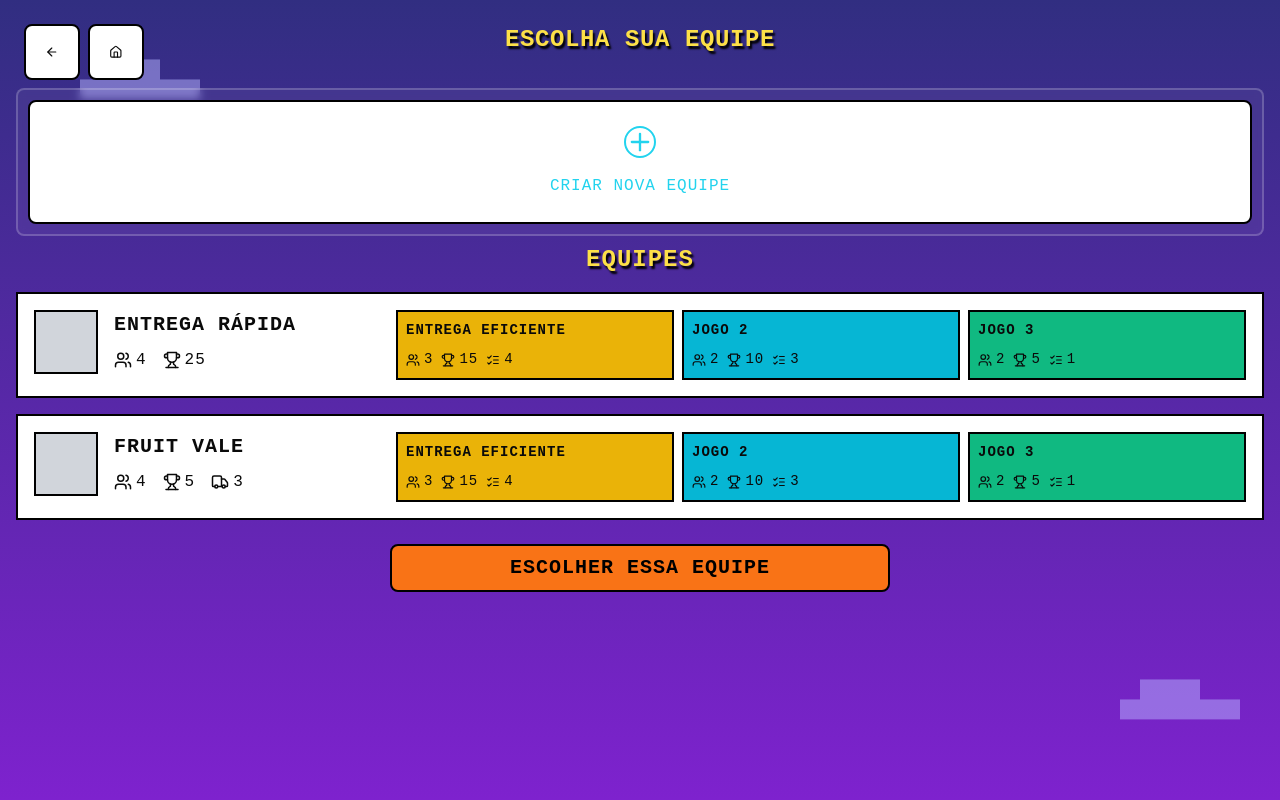
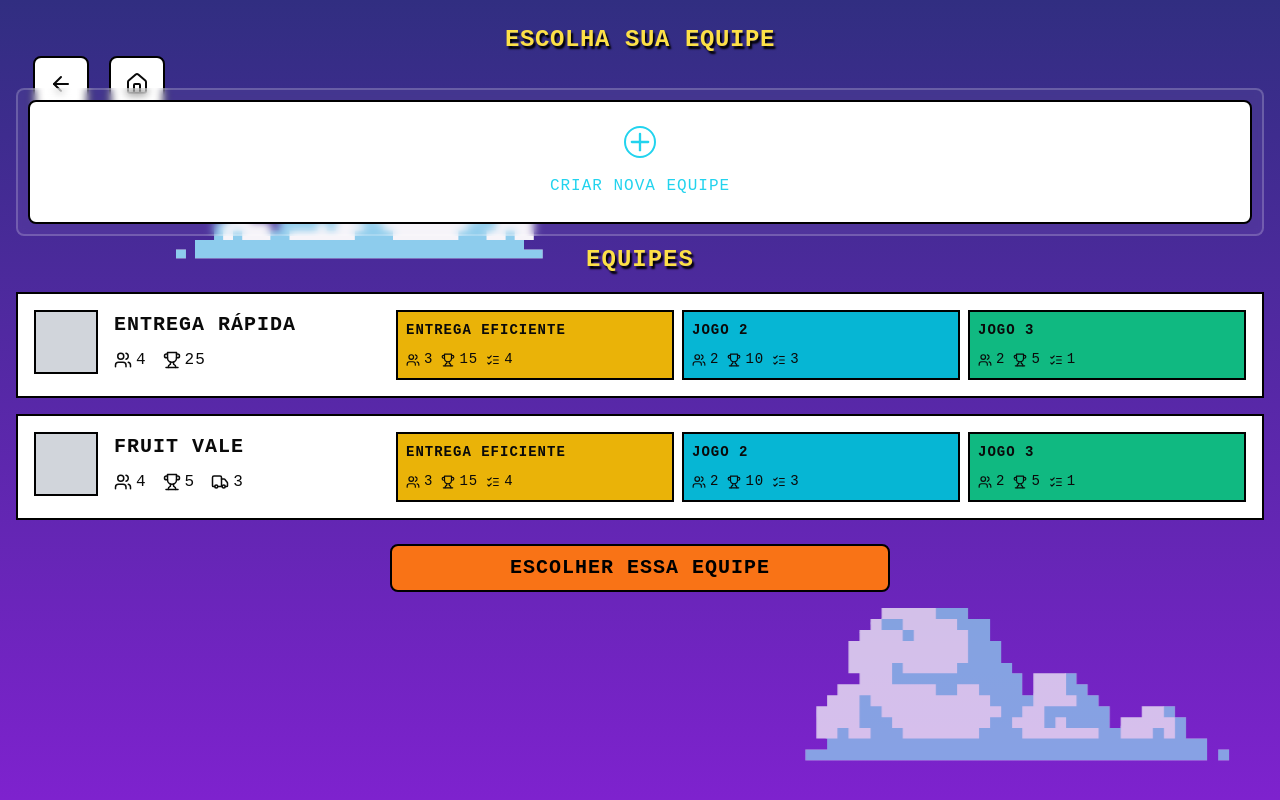
Before and after one commit to HenriqueCintra/Ultima-Tentativa-do-Dia-, a React (Vite) app: page /choose-team in a window 1280 px wide. Built offline with nearby package versions, Linux system fonts and the light colour scheme; no server answers.

Commit message:
style: ajustes na tela

```diff
--- a/src/components/ButtonHomeBack.tsx
+++ b/src/components/ButtonHomeBack.tsx
@@ -13,7 +13,7 @@ export const ButtonHomeBack = ({
     <button
       onClick={onClick}
       type="button"
-      className="w-10 h-10 bg-white rounded-md flex items-center justify-center text-black"
+      className="flex items-center justify-center w-14 h-14 bg-white border-2 border-black hover:shadow-[4px_4px_0px_0px_rgba(0,0,0,1)] transition-all hover:-translate-x-[2px] hover:-translate-y-[2px]"
       aria-label="Voltar para página anterior"
     >
         <div className="justify-self-center">
--- a/src/components/Cloud.tsx
+++ b/src/components/Cloud.tsx
@@ -4,6 +4,9 @@ interface CloudProps {
   className?: string;
   position: string;
 }
+// Essas nuvens são usadas para criar um efeito visual de nuvens pixeladas no fundo do jogo.
+// são menores e mais simples que as nuvens do jogo, mas nao exclui a possibilidade de serem usadas no jogo, mas atualmente
+//eelas não estão sendo utilizadas.
 
 const Cloud: React.FC<CloudProps> = ({ className, position }) => {
   return (
--- a/src/components/Navigation.tsx
+++ /dev/null
@@ -1,17 +0,0 @@
-import React from 'react';
-import { Home, ArrowLeft } from 'lucide-react';
-
-const Navigation: React.FC = () => {
-  return (
-    <div className="absolute top-6 left-6 flex space-x-2">
-      <button className="flex items-center justify-center w-14 h-14 bg-white border-2 border-black hover:shadow-[4px_4px_0px_0px_rgba(0,0,0,1)] transition-all hover:-translate-x-[2px] hover:-translate-y-[2px]">
-        <ArrowLeft size={24} />
-      </button>
-      <button className="flex items-center justify-center w-14 h-14 bg-white border-2 border-black hover:shadow-[4px_4px_0px_0px_rgba(0,0,0,1)] transition-all hover:-translate-x-[2px] hover:-translate-y-[2px]">
-        <Home size={24} />
-      </button>
-    </div>
-  );
-};
-
-export default Navigation;
--- a/src/pages/ChooseTeam/ChooseTeam.tsx
+++ b/src/pages/ChooseTeam/ChooseTeam.tsx
@@ -1,15 +1,18 @@
 import { useState } from 'react';
-import Navigation from '../../components/Navigation';
 import TeamCard from '../../components/TeamCard';
 import CreateTeamButton from '../../components/CreateTeamButton';
 import SelectTeamButton from '../../components/SelectTeamButton';
 import Cloud from '../../components/Cloud';
 import { TEAMS } from '../../constants/teams';
 import { Team } from '../../types';
+import { ButtonHomeBack } from '@/components/ButtonHomeBack';
+import { useNavigate } from 'react-router-dom';
+import { ArrowLeft, House } from 'lucide-react';
 
 export const ChooseTeam = () =>{
   const [teams] = useState<Team[]>(TEAMS);
   const [selectedTeamId, setSelectedTeamId] = useState<string | null>(null);
+   const navigate = useNavigate();
 
   const handleTeamClick = (id: string) => {
     setSelectedTeamId(id);
@@ -27,12 +30,24 @@ export const ChooseTeam = () =>{
 
   return (
     <div className="h-screen bg-gradient-to-b from-indigo-900 to-purple-700 font-pixel relative overflow-hidden flex flex-col">
-      {/* Pixel Clouds */}
-      <Cloud position="top-10 left-20" className="opacity-50 absolute" />
-      <Cloud position="bottom-20 right-10" className="opacity-50 absolute" />
 
-      {/* Navigation */}
-      <Navigation />
+       {/* Elementos de Nuvem Pixel Clouds */}
+
+        <img
+          className="w-[375px] h-[147px] absolute top-[120px] left-[157px] object-cover animate-float-right z-0"
+          alt="Nuvem"
+          src="/nuvemleft.png"
+        />
+        <img
+          className="w-[436px] h-[170px] absolute bottom-[30px] right-[27px] object-cover animate-float-left opacity-75 scale-110 z-0"
+          alt="Nuvem"
+          src="/nuvemright.png"
+        />
+
+            <div className="flex gap-5 absolute top-14 left-[33px]">
+              <ButtonHomeBack onClick={() => navigate("/")}><ArrowLeft /></ButtonHomeBack>
+              <ButtonHomeBack onClick={() => navigate("/")}><House /></ButtonHomeBack>
+            </div>
 
       <div className="flex-1 overflow-auto container mx-auto px-4 py-4">
         {/* Title */}
@@ -51,7 +66,7 @@ export const ChooseTeam = () =>{
 
         {/* Team List Section */}
         <div className="mb-6">
-          <h2 className="text-2xl text-center text-yellow-300 font-bold mb-4"
+          <h2 className="text-2xl text-center text-yellow-300 font-bold mb-4 z-10"
               style={{ textShadow: '2px 3px 2px black' }}>EQUIPES</h2>
           <div className="space-y-4">
             {teams.map(team => (
```
